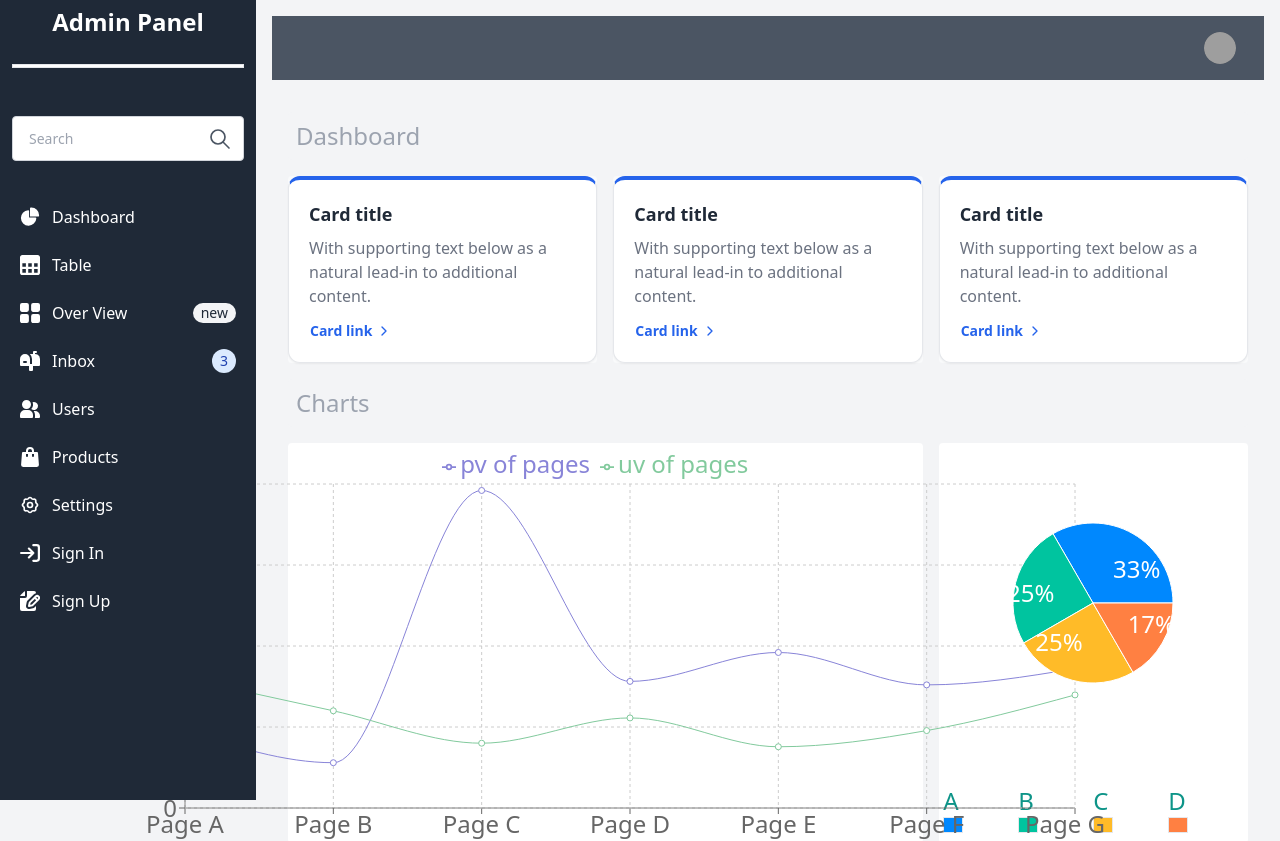
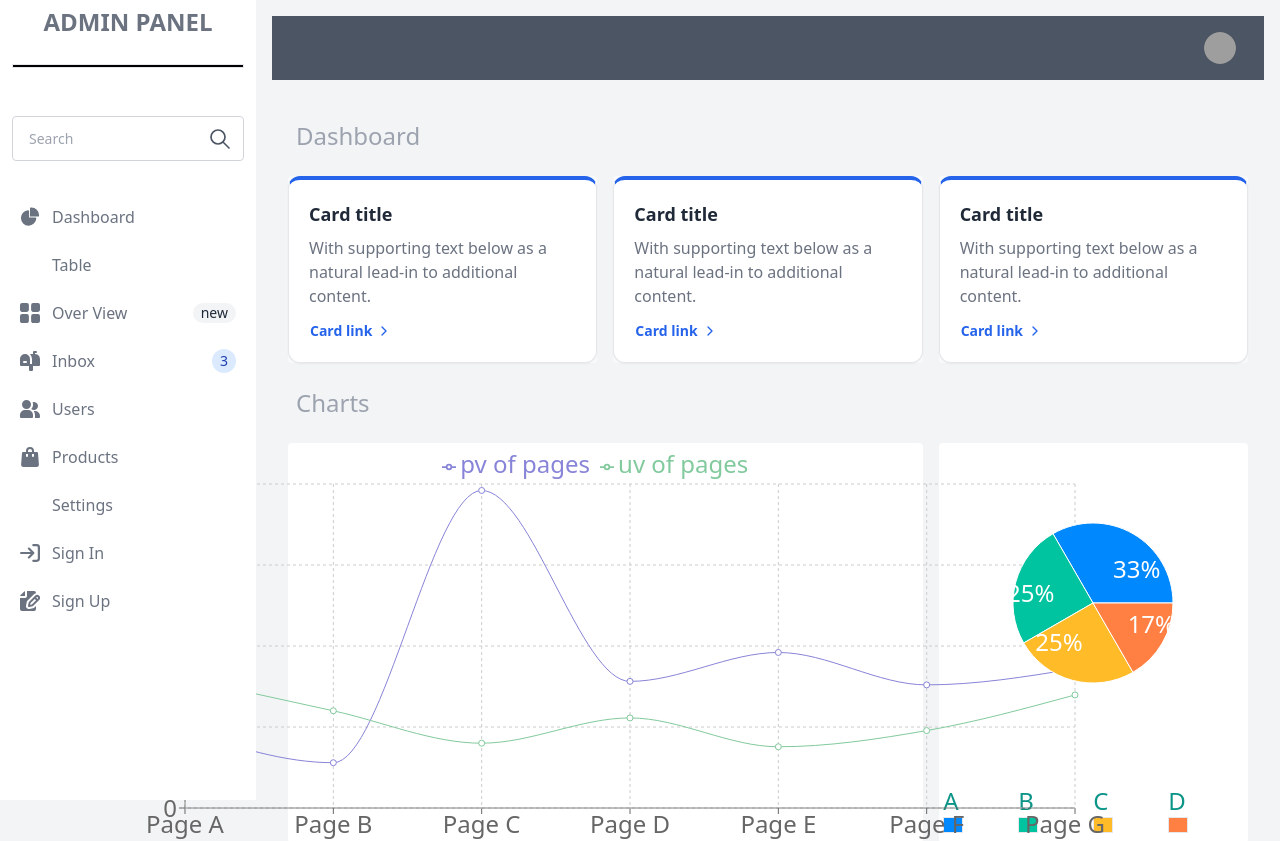
Before and after one commit to yadamoon/Admin-Panel, a React (Vite) app in the folder Dashboard/: page / in a window 1280 px wide. Shown: the top 841 px of the page. Built offline with nearby package versions, Linux system fonts and the light colour scheme; grey boxes are pictures that could not be loaded.

Commit message:
updated some codes for  css part

```diff
--- a/Dashboard/src/components/SideBar/SideBar.jsx
+++ b/Dashboard/src/components/SideBar/SideBar.jsx
@@ -15,17 +15,17 @@ const SideBar = () => {
         className="fixed top-0 left-0 z-40 w-64 h-screen transition-transform -translate-x-full sm:translate-x-0"
         aria-label="Sidebar"
       >
-        <div className="h-full px-3 py-4 overflow-y-auto bg-gray-800">
+        <div className="h-full px-3 py-4 overflow-y-auto bg-white">
           <div className=" mb-4 justify-center items-center text-center">
             <motion.h1
-              className="text-white font-bold text-2xl items-center justify-center "
+              className="text-gray-500 font-bold text-2xl items-center justify-center uppercase "
               initial={{ y: -100 }}
               animate={{ y: -10 }}
             >
               Admin Panel
             </motion.h1>
           </div>
-          <div className="flex border h-1 bg-white"></div>
+          <div className="flex border h-1 bg-black"></div>
           <ul className="space-y-2 my-5 font-medium">
             <div className=" flex justify-start items-center py-7 relative">
               <input
@@ -65,10 +65,10 @@ const SideBar = () => {
             >
               <Link
                 to="/"
-                className="flex items-center p-2 text-white transition duration-75 rounded-lg group hover:bg-gray-600 dark:text-white dark:hover:bg-gray-700"
+                className="flex items-center p-2 text-gray-500 transition duration-75 rounded-lg group hover:bg-gray-600 dark:text-gray-500 dark:hover:bg-gray-700"
               >
                 <svg
-                  className="w-5 h-5 text-white transition duration-75 dark:text-gray-400 group-hover:text-white dark:group-hover:text-white"
+                  className="w-5 h-5 text-gray-500 transition duration-75 dark:text-gray-400 group-hover:text-gray-500 dark:group-hover:text-gray-500"
                   aria-hidden="true"
                   xmlns="http://www.w3.org/2000/svg"
                   fill="currentColor"
@@ -88,13 +88,13 @@ const SideBar = () => {
             >
               <Link
                 to="/Table"
-                className="flex items-center w-full p-2 text-base text-white transition duration-75 rounded-lg group hover:bg-gray-600 dark:text-white dark:hover:bg-gray-700"
+                className="flex items-center w-full p-2 text-base text-gray-500 transition duration-75 rounded-lg group hover:bg-gray-600 dark:text-gray-500 dark:hover:bg-gray-700"
               >
                 <svg
                   fill="#ffffff"
                   width={20}
                   height={20}
-                  className="flex-shrink-0 w-5 h-5 text-white transition duration-75 group-hover:text-white dark:text-gray-400 dark:group-hover:text-white"
+                  className="flex-shrink-0 w-5 h-5 text-gray-500 transition duration-75 group-hover:text-gray-500 dark:text-gray-400 dark:group-hover:text-gray-500"
                   viewBox="0 0 1920 1920"
                   xmlns="http://www.w3.org/2000/svg"
                 >
@@ -127,10 +127,10 @@ const SideBar = () => {
               <Link
                 to=""
                 href="#"
-                className="flex items-center p-2 text-white transition duration-75 rounded-lg group hover:bg-gray-600 dark:text-white dark:hover:bg-gray-700"
+                className="flex items-center p-2 text-gray-500 transition duration-75 rounded-lg group hover:bg-gray-600 dark:text-gray-500 dark:hover:bg-gray-700"
               >
                 <svg
-                  className="flex-shrink-0 w-5 h-5 text-white transition duration-75 dark:text-gray-400 group-hover:text-white dark:group-hover:text-white"
+                  className="flex-shrink-0 w-5 h-5 text-gray-500 transition duration-75 dark:text-gray-400 group-hover:text-gray-500 dark:group-hover:text-gray-500"
                   aria-hidden="true"
                   xmlns="http://www.w3.org/2000/svg"
                   fill="currentColor"
@@ -153,10 +153,10 @@ const SideBar = () => {
               <Link
                 to="/Inbox"
                 href="#"
-                className="flex items-center p-2 text-white transition duration-75 rounded-lg group hover:bg-gray-600 dark:text-white dark:hover:bg-gray-700"
+                className="flex items-center p-2 text-gray-500 transition duration-75 rounded-lg group hover:bg-gray-600 dark:text-gray-500 dark:hover:bg-gray-700"
               >
                 <svg
-                  className="flex-shrink-0 w-5 h-5 text-white transition duration-75 dark:text-gray-400 group-hover:text-white dark:group-hover:text-white"
+                  className="flex-shrink-0 w-5 h-5 text-gray-500 transition duration-75 dark:text-gray-400 group-hover:text-gray-500 dark:group-hover:text-gray-500"
                   aria-hidden="true"
                   xmlns="http://www.w3.org/2000/svg"
                   fill="currentColor"
@@ -178,10 +178,10 @@ const SideBar = () => {
             >
               <Link
                 to="/User"
-                className="flex items-center p-2 text-white transition duration-75 rounded-lg group hover:bg-gray-600 dark:text-white dark:hover:bg-gray-700"
+                className="flex items-center p-2 text-gray-500 transition duration-75 rounded-lg group hover:bg-gray-600 dark:text-gray-500 dark:hover:bg-gray-700"
               >
                 <svg
-                  className="flex-shrink-0 w-5 h-5 text-white transition duration-75 dark:text-gray-400 group-hover:text-white dark:group-hover:text-white"
+                  className="flex-shrink-0 w-5 h-5 text-gray-500 transition duration-75 dark:text-gray-400 group-hover:text-gray-500 dark:group-hover:text-gray-500"
                   aria-hidden="true"
                   xmlns="http://www.w3.org/2000/svg"
                   fill="currentColor"
@@ -199,10 +199,10 @@ const SideBar = () => {
             >
               <Link
                 to="/Product"
-                className="flex items-center p-2 text-white transition duration-75 rounded-lg group hover:bg-gray-600 dark:text-white dark:hover:bg-gray-700"
+                className="flex items-center p-2 text-gray-500 transition duration-75 rounded-lg group hover:bg-gray-600 dark:text-gray-500 dark:hover:bg-gray-700"
               >
                 <svg
-                  className="flex-shrink-0 w-5 h-5 text-white transition duration-75 dark:text-gray-400 group-hover:text-white dark:group-hover:text-white"
+                  className="flex-shrink-0 w-5 h-5 text-gray-500 transition duration-75 dark:text-gray-400 group-hover:text-gray-500 dark:group-hover:text-gray-500"
                   aria-hidden="true"
                   xmlns="http://www.w3.org/2000/svg"
                   fill="currentColor"
@@ -220,12 +220,12 @@ const SideBar = () => {
             >
               <Link
                 to="/Setting"
-                className="flex items-center p-2 text-white transition duration-75 rounded-lg group hover:bg-gray-600 dark:text-white dark:hover:bg-gray-700"
+                className="flex items-center p-2 text-gray-500 transition duration-75 rounded-lg group hover:bg-gray-600 dark:text-gray-500 dark:hover:bg-gray-700"
               >
                 <svg
                   width={20}
                   height={20}
-                  className="flex-shrink-0 w-5 h-5 text-white transition duration-75 group-hover:text-white dark:text-gray-400 dark:group-hover:text-white"
+                  className="flex-shrink-0 w-5 h-5 text-gray-500 transition duration-75 dark:text-gray-400 group-hover:text-gray-500 dark:group-hover:text-gray-500"
                   viewBox="0 0 24 24"
                   fill="none"
                   xmlns="http://www.w3.org/2000/svg"
@@ -267,10 +267,10 @@ const SideBar = () => {
             >
               <Link
                 to="/SignIn"
-                className="flex items-center p-2 text-white transition duration-75 rounded-lg group hover:bg-gray-600 dark:text-white dark:hover:bg-gray-700"
+                className="flex items-center p-2 text-gray-500 transition duration-75 rounded-lg group hover:bg-gray-600 dark:text-gray-500 dark:hover:bg-gray-700"
               >
                 <svg
-                  className="flex-shrink-0 w-5 h-5 text-white transition duration-75 dark:text-gray-400 group-hover:text-white dark:group-hover:text-white"
+                  className="flex-shrink-0 w-5 h-5 text-gray-500 transition duration-75 dark:text-gray-400 group-hover:text-gray-500 dark:group-hover:text-gray-500"
                   aria-hidden="true"
                   xmlns="http://www.w3.org/2000/svg"
                   fill="none"
@@ -294,10 +294,10 @@ const SideBar = () => {
             >
               <Link
                 to="/SignUp"
-                className="flex items-center p-2 text-white transition duration-75 rounded-lg group hover:bg-gray-600 dark:text-white dark:hover:bg-gray-700"
+                className="flex items-center p-2 text-gray-500 transition duration-75 rounded-lg group hover:bg-gray-600 dark:text-gray-500 dark:hover:bg-gray-700"
               >
                 <svg
-                  className="flex-shrink-0 w-5 h-5 text-white transition duration-75 dark:text-gray-400 group-hover:text-white dark:group-hover:text-white"
+                  className="flex-shrink-0 w-5 h-5 text-gray-500 transition duration-75 dark:text-gray-400 group-hover:text-gray-500 dark:group-hover:text-gray-500"
                   aria-hidden="true"
                   xmlns="http://www.w3.org/2000/svg"
                   fill="currentColor"
```
